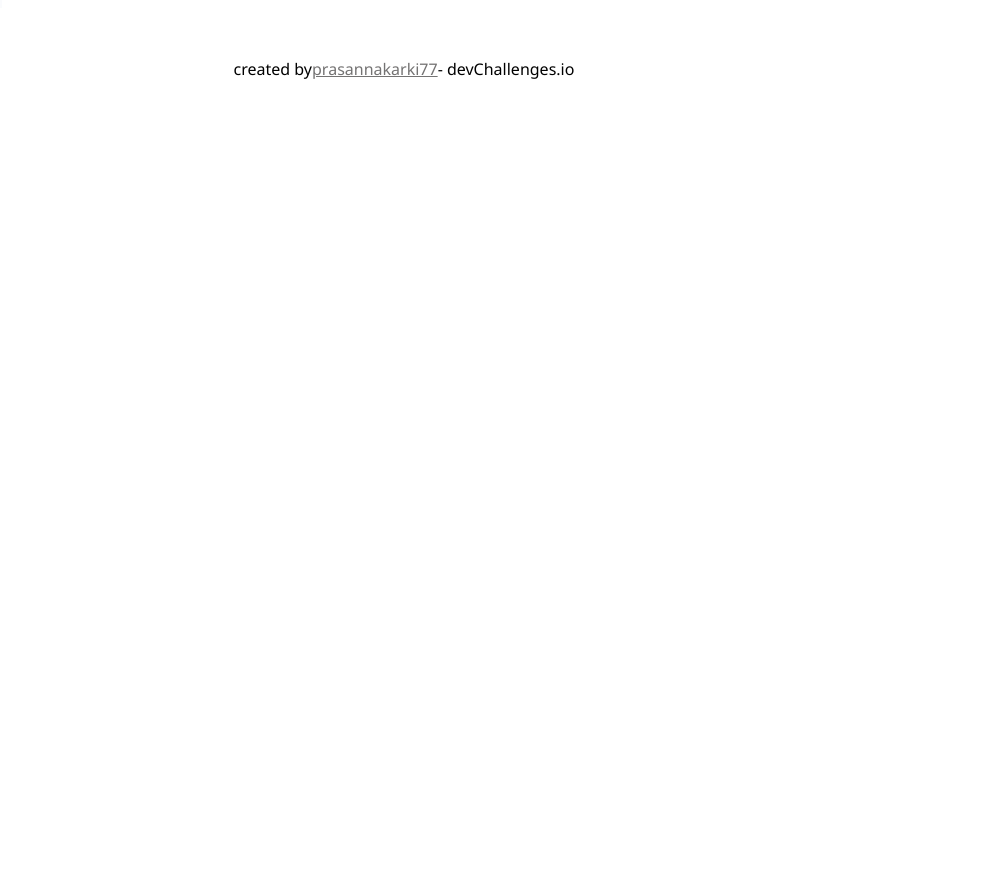
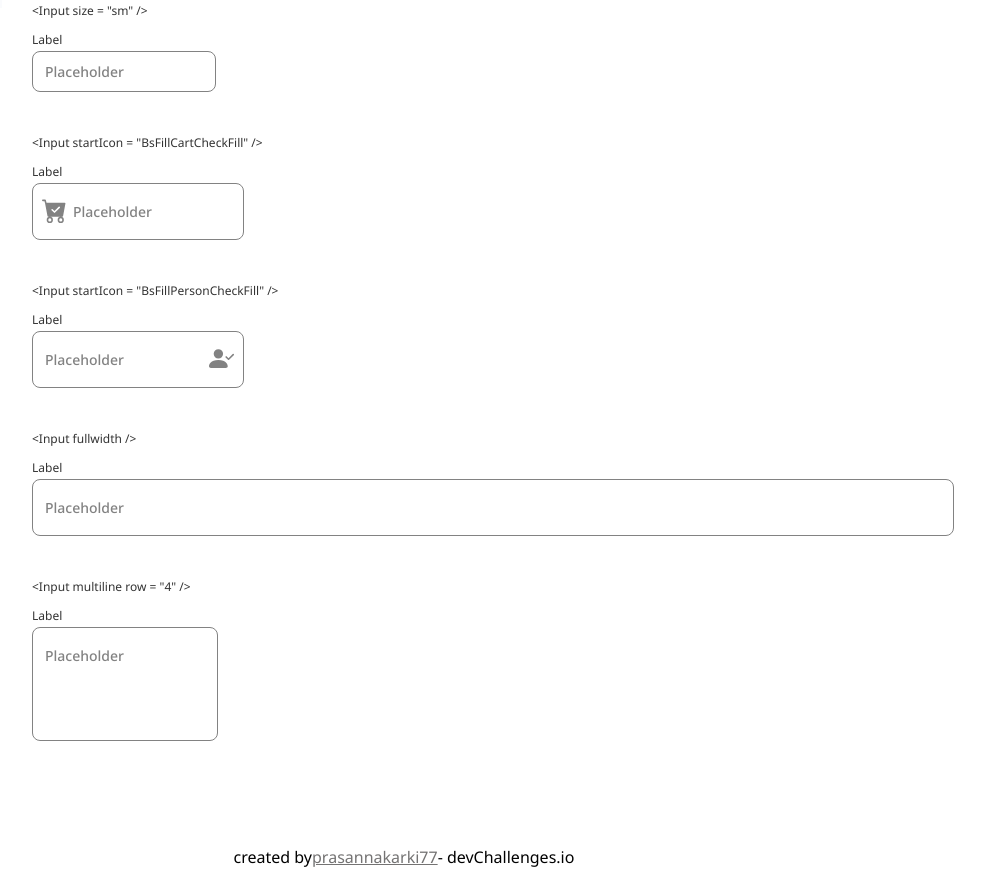
Before and after one commit to prasannakarki77/components-app, a React (Create React App) app: page /inputs in a window 1280 px wide. Shown: the part 800-1676 px from the top of the page, without its empty margins (236-1221 px from the left). Before the commit the page ends 888 px from the top, so only its background shows below. Built offline with nearby package versions, Linux system fonts and the light colour scheme.

Commit message:
added styled Input components with properties

```diff
--- a/package.json
+++ b/package.json
@@ -12,6 +12,7 @@
     "react-icons": "^4.4.0",
     "react-router-dom": "^6.3.0",
     "react-scripts": "5.0.1",
+    "styled-components": "^5.3.5",
     "web-vitals": "^2.1.4"
   },
   "scripts": {
--- a/src/components/Buttons.js
+++ b/src/components/Buttons.js
@@ -7,7 +7,7 @@ import { MdWarning } from "react-icons/md";
 import "../styles/button.scss";
 const Buttons = () => {
   return (
-    <div className="components-container">
+    <div className="buttons-container">
       <Button />
       <Button variant="outline" />
       <Button variant="text" />
--- a/src/components/Input.js
+++ b/src/components/Input.js
@@ -1,5 +1,6 @@
-import React from "react";
-
+import React, { useEffect, useState, useRef } from "react";
+import styled from "styled-components";
+import { css } from "styled-components";
 const Input = ({
   error,
   disabled,
@@ -11,8 +12,165 @@ const Input = ({
   fullwidth,
   multiline,
   row,
+  placeholder,
+  label,
 }) => {
-  return <input />;
+  const defaultPlaceHolder = "Placeholder";
+  const defaultLabel = "Label";
+  let StartIcon = startIcon;
+  let EndIcon = endIcon;
+  useEffect(() => {
+    console.log("icon");
+    console.log(startIcon);
+  }, []);
+  return (
+    <InputContainer error={error} multiline={multiline} fullwidth={fullwidth}>
+      {multiline ? (
+        <TextAreaField
+          placeholder={placeholder ? placeholder : defaultPlaceHolder}
+          fullwidth={fullwidth}
+          defaultValue={value ? value : ""}
+          error={error}
+          disabled={disabled}
+          id={InputField}
+          helperText={helperText}
+          StartIcon={startIcon}
+          endIcon={endIcon}
+          size={size}
+          rows={row}
+        />
+      ) : (
+        <InputField
+          placeholder={placeholder ? placeholder : defaultPlaceHolder}
+          fullwidth={fullwidth}
+          defaultValue={value ? value : ""}
+          error={error}
+          disabled={disabled}
+          id={InputField}
+          helperText={helperText}
+          startIcon={startIcon}
+          endIcon={endIcon}
+          size={size}
+        />
+      )}
+      {startIcon && <StartIcon className="start-icon icon" />}{" "}
+      {endIcon && <EndIcon className="end-icon icon" />}
+      <label htmlFor={InputField}>{label ? label : defaultLabel}</label>
+      <p>{helperText ? helperText : ""}</p>
+    </InputContainer>
+  );
 };
 
+const InputContainer = styled.div`
+  position: relative;
+  padding: 20px 10px;
+  display: inline-block;
+  width: ${({ fullwidth }) => fullwidth && "100%"};
+  .icon {
+    font-size: 25px;
+    position: absolute;
+  }
+  .start-icon {
+    left: 20px;
+    top: 35px;
+  }
+  .end-icon {
+    right: 20px;
+    top: 35px;
+  }
+  label {
+    position: absolute;
+    top: 0;
+    left: 10px;
+    margin-bottom: 4px;
+    font-size: 12px;
+    color: ${({ error }) =>
+      (!error && " #333333") || (error && "rgba(211, 47, 47, 1)")};
+  }
+  &:hover,
+  &:hover > input,
+  &:hover > textarea,
+  &:hover > label {
+    cursor: ${({ disabled }) => disabled && "not-allowed"};
+  }
+
+  &:hover > input,
+  &:hover > textarea {
+    border-color: ${({ error }) =>
+      (!error && "#000") || (error && "rgba(211, 47, 47, 1)")};
+  }
+  &:hover > label {
+    color: ${({ error }) =>
+      (!error && "#000") || (error && "rgba(211, 47, 47, 1)")};
+  }
+  p {
+    color: ${({ error }) =>
+      (!error && "#828282") || (error && "rgba(211, 47, 47, 1)")};
+    font-size: 10px;
+  }
+  .icon {
+    color: rgba(130, 130, 130, 1);
+  }
+`;
+
+const TextAreaField = styled.textarea`
+  padding: ${({ size }) =>
+    (!size && "18px 12px") ||
+    (size === "sm" && "10px 12px") ||
+    (size === "md" && "18px 12px")};
+
+  border-radius: 8px;
+  resize: none;
+  outline: none;
+  border: ${({ disabled, error }) =>
+    (error && "1px solid rgba(211, 47, 47, 1)") ||
+    (!disabled && !error && "1px solid rgba(130, 130, 130, 1)") ||
+    (disabled && "none")};
+  color: #000 !important;
+  font-size: 14px;
+  font-weight: 500;
+  width: ${({ fullwidth }) => fullwidth && "100%"};
+
+  &::placeholder {
+    color: #828282 !important;
+  }
+  &:focus,
+  &:focus ~ label {
+    border-color: ${({ error }) =>
+      (!error && "rgba(41, 98, 255, 1)") || (error && "rgba(211, 47, 47, 1)")};
+    color: ${({ error }) =>
+      (!error && "rgba(41, 98, 255, 1)") || (error && "rgba(211, 47, 47, 1)")};
+  }
+`;
+
+const InputField = styled.input`
+  padding: ${({ size }) =>
+    (!size && "18px 12px") ||
+    (size === "sm" && "10px 12px") ||
+    (size === "md" && "18px 12px")};
+  padding-left: ${({ startIcon }) => startIcon && "40px"};
+  padding-right: ${({ endIcon }) => endIcon && "40px"};
+  border-radius: 8px;
+  outline: none;
+  border: ${({ disabled, error }) =>
+    (error && "1px solid rgba(211, 47, 47, 1)") ||
+    (!disabled && !error && "1px solid rgba(130, 130, 130, 1)") ||
+    (disabled && "none")};
+  color: #000 !important;
+  font-size: 14px;
+  font-weight: 500;
+  width: ${({ fullwidth }) => fullwidth && "100%"};
+
+  &::placeholder {
+    color: #828282 !important;
+  }
+  &:focus,
+  &:focus ~ label {
+    border-color: ${({ error }) =>
+      (!error && "rgba(41, 98, 255, 1)") || (error && "rgba(211, 47, 47, 1)")};
+    color: ${({ error }) =>
+      (!error && "rgba(41, 98, 255, 1)") || (error && "rgba(211, 47, 47, 1)")};
+  }
+`;
+
 export default Input;
--- a/src/components/Inputs.js
+++ b/src/components/Inputs.js
@@ -1,12 +1,49 @@
 import React from "react";
 import Input from "./Input";
+import "../styles/input.scss";
+import { BsFillCartCheckFill, BsFillPersonCheckFill } from "react-icons/bs";
 
 const Inputs = () => {
   return (
-    <div className="components-container">
-      <div>
-        <Input />
-      </div>
+    <div className="inputs-container">
+      <p className="component-structure">{"    <Input />"} </p>
+      <Input />
+      <br />
+      <p className="component-structure">{"    <Input error />"} </p>
+      <Input error />
+      <br />
+      <p className="component-structure">
+        {'    <Input error helperText = "Some Interesting text" />'}{" "}
+      </p>
+      <Input error helperText={"Some Interesting text"} />
+      <br />
+      <p className="component-structure">{"    <Input disabled />"} </p>
+      <Input disabled />
+      <br />
+      <p className="component-structure">{'    <Input value = "text />'} </p>
+      <Input value="text" />
+      <br />
+      <p className="component-structure">{'    <Input size = "sm" />'} </p>
+      <Input size="sm" />
+
+      <br />
+      <p className="component-structure">
+        {'    <Input startIcon = "BsFillCartCheckFill" />'}{" "}
+      </p>
+      <Input startIcon={BsFillCartCheckFill} />
+      <br />
+      <p className="component-structure">
+        {'    <Input startIcon = "BsFillPersonCheckFill" />'}{" "}
+      </p>
+      <Input endIcon={BsFillPersonCheckFill} />
+      <br />
+      <p className="component-structure">{"    <Input fullwidth />"} </p>
+      <Input fullwidth />
+      <br />
+      <p className="component-structure">
+        {'    <Input multiline row = "4" />'}{" "}
+      </p>
+      <Input multiline row="4" />
     </div>
   );
 };
--- a/src/styles/app.scss
+++ b/src/styles/app.scss
@@ -5,6 +5,7 @@
 
 .container {
   display: flex;
+
 }
 
 .footer {
--- a/src/styles/button.scss
+++ b/src/styles/button.scss
@@ -1,4 +1,4 @@
-.components-container {
+.buttons-container {
   display: flex;
   flex-wrap: wrap;
 }
--- /dev/null
+++ b/src/styles/input.scss
@@ -0,0 +1,10 @@
+.inputs-container {
+  width: 70vw;
+  padding: 20px;
+}
+.component-structure {
+  font-weight: 400;
+  font-size: 12px;
+  color: #333333;
+  margin-left: 10px;
+}
--- a/src/styles/sidenav.scss
+++ b/src/styles/sidenav.scss
@@ -2,6 +2,7 @@
   width: 230px;
   height: 100vh;
   background: rgba(250, 251, 253, 1);
+
   &__logo {
     text-align: center;
     font-size: 20px;
```
Also changed, not shown: 1 other file (tests, documents, lock files or other folders).
